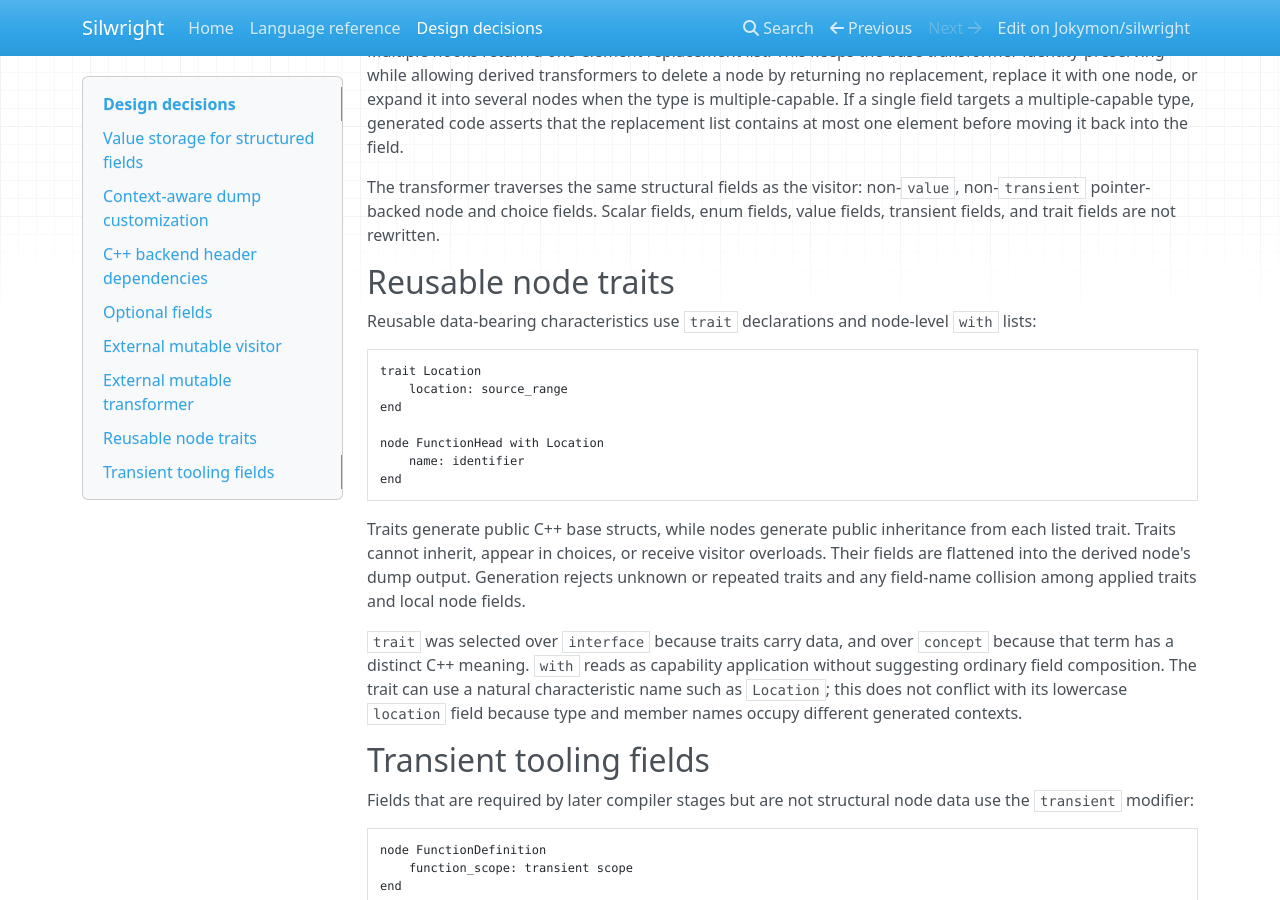
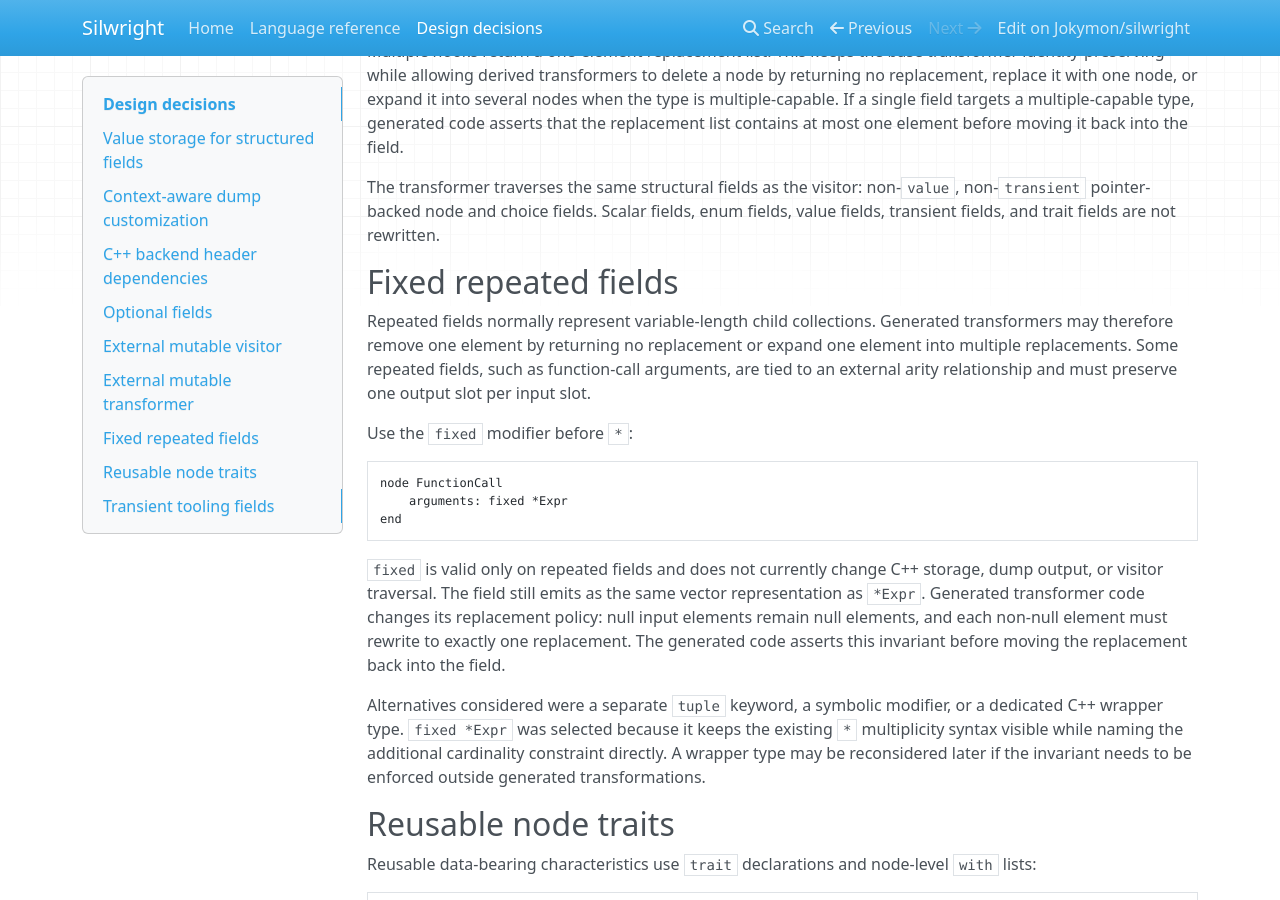
Before and after one commit to Jokymon/silwright, an MkDocs documentation site: the page built from docs/design-decisions.md, in a window 1280 px wide and 900 px high, scrolled down 3637 px. Built offline with MkDocs 1.6.1, drawn with Linux system fonts in a browser that asks for light colours; nearby versions of some CDN libraries.

Commit message:
Add fixed length multiple fields

````diff
--- a/docs/design-decisions.md
+++ b/docs/design-decisions.md
@@ -182,6 +182,32 @@ The transformer traverses the same structural fields as the visitor: non-`value`
 non-`transient` pointer-backed node and choice fields. Scalar fields, enum fields, value fields,
 transient fields, and trait fields are not rewritten.
 
+## Fixed repeated fields
+
+Repeated fields normally represent variable-length child collections. Generated transformers may
+therefore remove one element by returning no replacement or expand one element into multiple
+replacements. Some repeated fields, such as function-call arguments, are tied to an external
+arity relationship and must preserve one output slot per input slot.
+
+Use the `fixed` modifier before `*`:
+
+```text
+node FunctionCall
+    arguments: fixed *Expr
+end
+```
+
+`fixed` is valid only on repeated fields and does not currently change C++ storage, dump output,
+or visitor traversal. The field still emits as the same vector representation as `*Expr`.
+Generated transformer code changes its replacement policy: null input elements remain null
+elements, and each non-null element must rewrite to exactly one replacement. The generated code
+asserts this invariant before moving the replacement back into the field.
+
+Alternatives considered were a separate `tuple` keyword, a symbolic modifier, or a dedicated
+C++ wrapper type. `fixed *Expr` was selected because it keeps the existing `*` multiplicity
+syntax visible while naming the additional cardinality constraint directly. A wrapper type may
+be reconsidered later if the invariant needs to be enforced outside generated transformations.
+
 ## Reusable node traits
 
 Reusable data-bearing characteristics use `trait` declarations and node-level `with` lists:
````
Also changed, not shown: CHANGELOG.md (+2 -0 lines), README.md (+5 -0 lines), docs/language-reference.md (+9 -3 lines), 10 other files.
